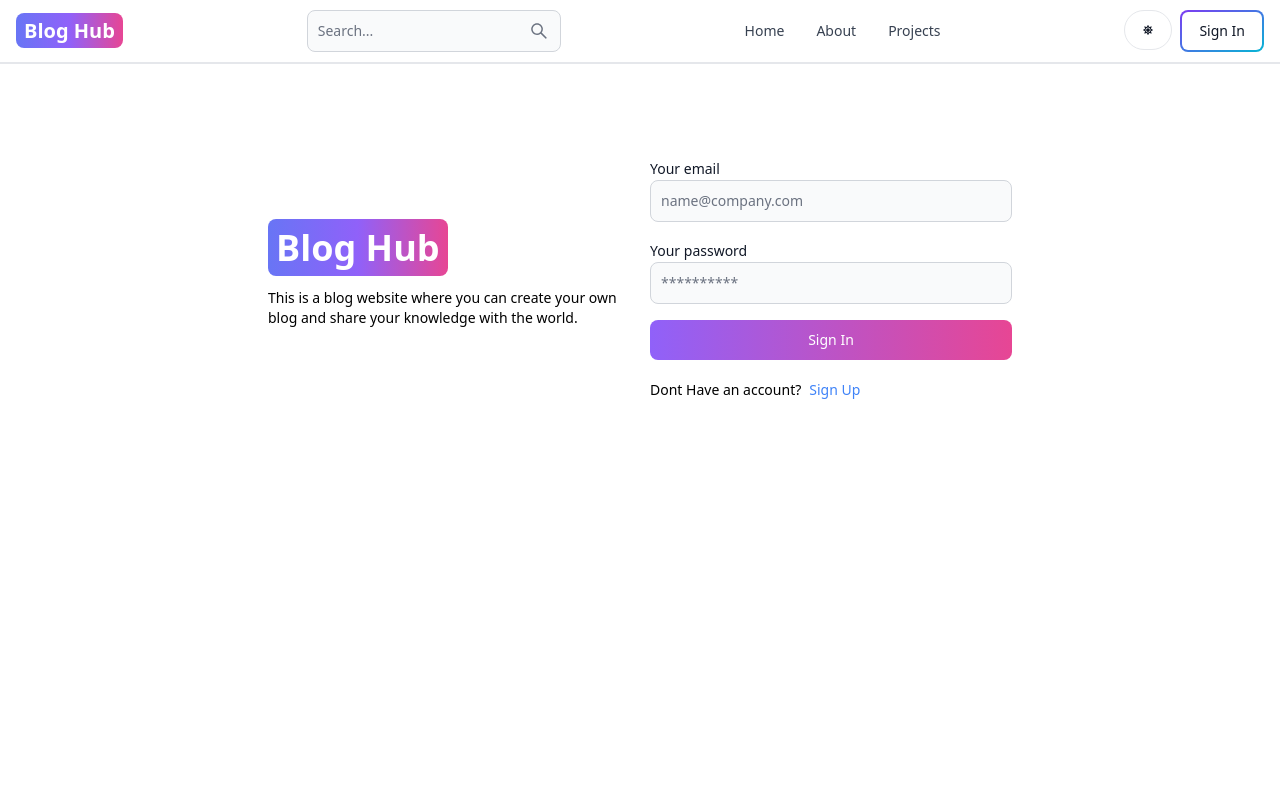
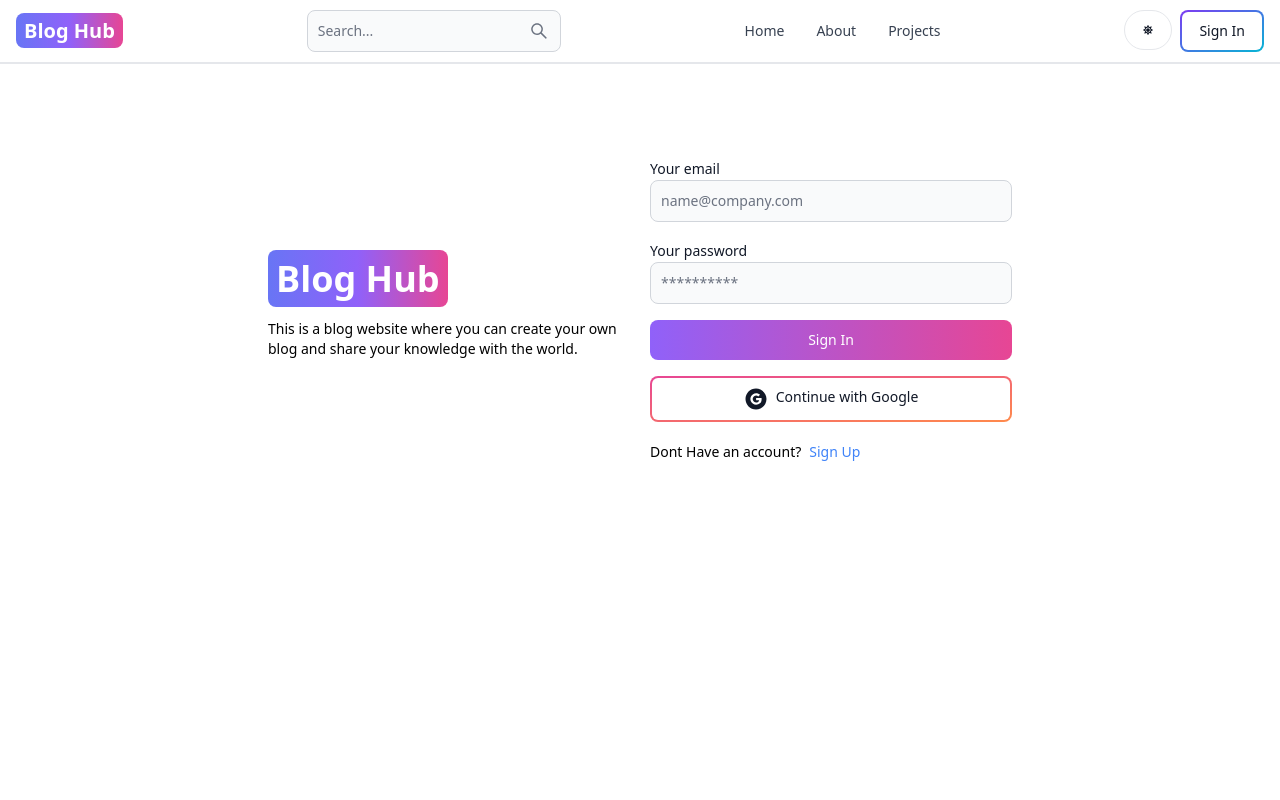
Before and after one commit to Rafiqdevhub/MERN_Blog_App, a React (Vite) app in the folder client/: page /signin in a window 1280 px wide. Shown: the top 800 px of the page. Built offline with nearby package versions, Linux system fonts and the light colour scheme.

Commit message:
google oauth is added for authentication

```diff
--- a/client/package.json
+++ b/client/package.json
@@ -11,6 +11,7 @@
   },
   "dependencies": {
     "@reduxjs/toolkit": "^2.2.7",
+    "firebase": "^10.14.0",
     "flowbite-react": "^0.10.2",
     "react": "^18.3.1",
     "react-dom": "^18.3.1",
--- /dev/null
+++ b/client/src/components/OAuth.jsx
@@ -0,0 +1,47 @@
+import { Button } from "flowbite-react";
+import { AiFillGoogleCircle } from "react-icons/ai";
+import { GoogleAuthProvider, signInWithPopup, getAuth } from "firebase/auth";
+import { app } from "../firebase";
+import { useDispatch } from "react-redux";
+import { useNavigate } from "react-router-dom";
+import { signInSuccess } from "../redux/user/userSlice";
+
+export default function OAuth() {
+  const auth = getAuth(app);
+  const dispatch = useDispatch();
+  const navigate = useNavigate();
+  const handleGoogleClick = async () => {
+    const provider = new GoogleAuthProvider();
+    provider.setCustomParameters({ prompt: "select_account" });
+    try {
+      const resultsFromGoogle = await signInWithPopup(auth, provider);
+      const res = await fetch("/api/auth/google", {
+        method: "POST",
+        headers: { "Content-Type": "application/json" },
+        body: JSON.stringify({
+          name: resultsFromGoogle.user.displayName,
+          email: resultsFromGoogle.user.email,
+          googlePhotoUrl: resultsFromGoogle.user.photoURL,
+        }),
+      });
+      const data = await res.json();
+      if (res.ok) {
+        dispatch(signInSuccess(data));
+        navigate("/");
+      }
+    } catch (error) {
+      console.log(error);
+    }
+  };
+  return (
+    <Button
+      type="button"
+      gradientDuoTone="pinkToOrange"
+      outline
+      onClick={handleGoogleClick}
+    >
+      <AiFillGoogleCircle className="w-6 h-6 mr-2" />
+      Continue with Google
+    </Button>
+  );
+}
--- /dev/null
+++ b/client/src/firebase.js
@@ -0,0 +1,17 @@
+// Import the functions you need from the SDKs you need
+import { initializeApp } from "firebase/app";
+// TODO: Add SDKs for Firebase products that you want to use
+// https://firebase.google.com/docs/web/setup#available-libraries
+
+// Your web app's Firebase configuration
+const firebaseConfig = {
+  apiKey: import.meta.env.VITE_FIREBASE_API_KEY,
+  authDomain: import.meta.env.VITE_FIREBASE_AUTH_DOMAIN,
+  projectId: import.meta.env.VITE_FIREBASE_PROJECT_ID,
+  storageBucket: import.meta.env.VITE_FIREBASE_STORAGE_BUCKET,
+  messagingSenderId: import.meta.env.VITE_FIREBASE_MESSAGING_SENDER_ID,
+  appId: import.meta.env.VITE_FIREBASE_APP_ID,
+};
+
+// Initialize Firebase
+export const app = initializeApp(firebaseConfig);
--- a/client/src/pages/SignIn.jsx
+++ b/client/src/pages/SignIn.jsx
@@ -7,7 +7,7 @@
   signInSuccess,
   signInFailure,
 } from "../redux/user/userSlice";
-// import OAuth from "../components/OAuth";
+import OAuth from "../components/OAuth";
 
 export default function SignIn() {
   const [formData, setFormData] = useState({});
@@ -90,7 +90,7 @@
                 "Sign In"
               )}
             </Button>
-            {/* <OAuth /> */}
+            <OAuth />
           </form>
           <div className="flex gap-2 text-sm mt-5">
             <span>Dont Have an account?</span>
--- a/client/src/pages/SignUp.jsx
+++ b/client/src/pages/SignUp.jsx
@@ -1,7 +1,7 @@
 import { Alert, Button, Label, Spinner, TextInput } from "flowbite-react";
 import { useState } from "react";
 import { Link, useNavigate } from "react-router-dom";
-// import OAuth from '../components/OAuth';
+import OAuth from "../components/OAuth";
 
 export default function SignUp() {
   const [formData, setFormData] = useState({});
@@ -99,7 +99,7 @@
                 "Sign Up"
               )}
             </Button>
-            {/* <OAuth /> */}
+            <OAuth />
           </form>
           <div className="flex gap-2 text-sm mt-5">
             <span>Have an account?</span>
```
Also changed, not shown: 2 other files (tests, documents, lock files or other folders).
